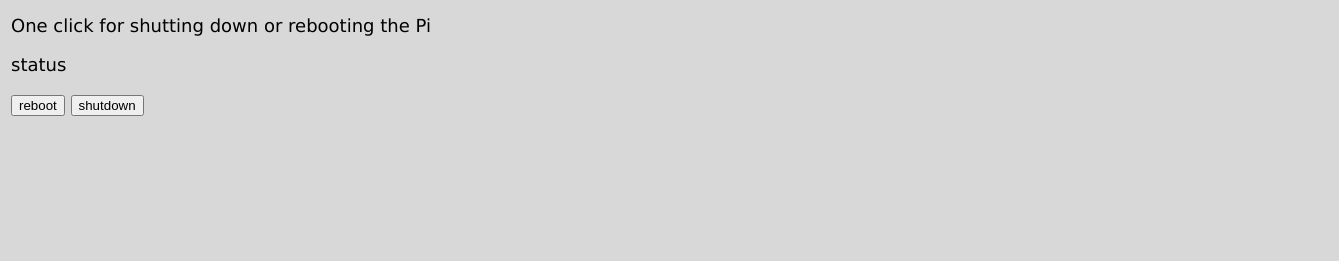
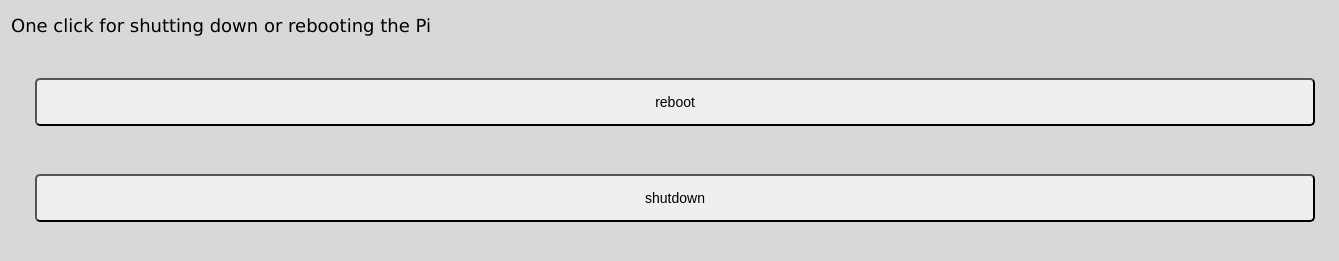
Before and after one commit to hirle/pi-web-console, a website: page static/homepage.html in a window 1280 px wide. Shown: the part 107-368 px from the top of the page, 1339 px wide, since content can reach past the window. Drawn offline with Linux system fonts and the light colour scheme.

Commit message:
Cosmetic

```diff
--- a/static/homepage.html
+++ b/static/homepage.html
@@ -17,6 +17,19 @@
       h1 > img {
         margin-right:11px;
       }
+      section {
+      	display: flex;
+      	flex-direction: column;
+      	align-items: stretch
+      }
+      button {
+      	border: line 1px;
+      	border-radius: 5px;
+      	margin: 24px;
+      	height: 48px;
+      	width: 100%;
+      	font-size: 14px;
+      }
     </style>
   </head>
 
@@ -26,9 +39,12 @@
     	<p>One click for shutting down or rebooting the Pi</p>
     </header>
     <section>
-		<p>status</p>
-		<button onClick="fetch('/api/reboot').then(console.log)">reboot</button>
-		<button onClick="fetch('/api/shutdown').then(console.log)">shutdown</button>
+		<article>
+		  <button onClick="fetch('/api/reboot').then(console.log)">reboot</button>
+		</article>
+		<article>
+		  <button onClick="fetch('/api/shutdown').then(console.log)">shutdown</button>
+		</article>
     </section>
   </body>
 </html>
```
Also changed, not shown: README.md.
